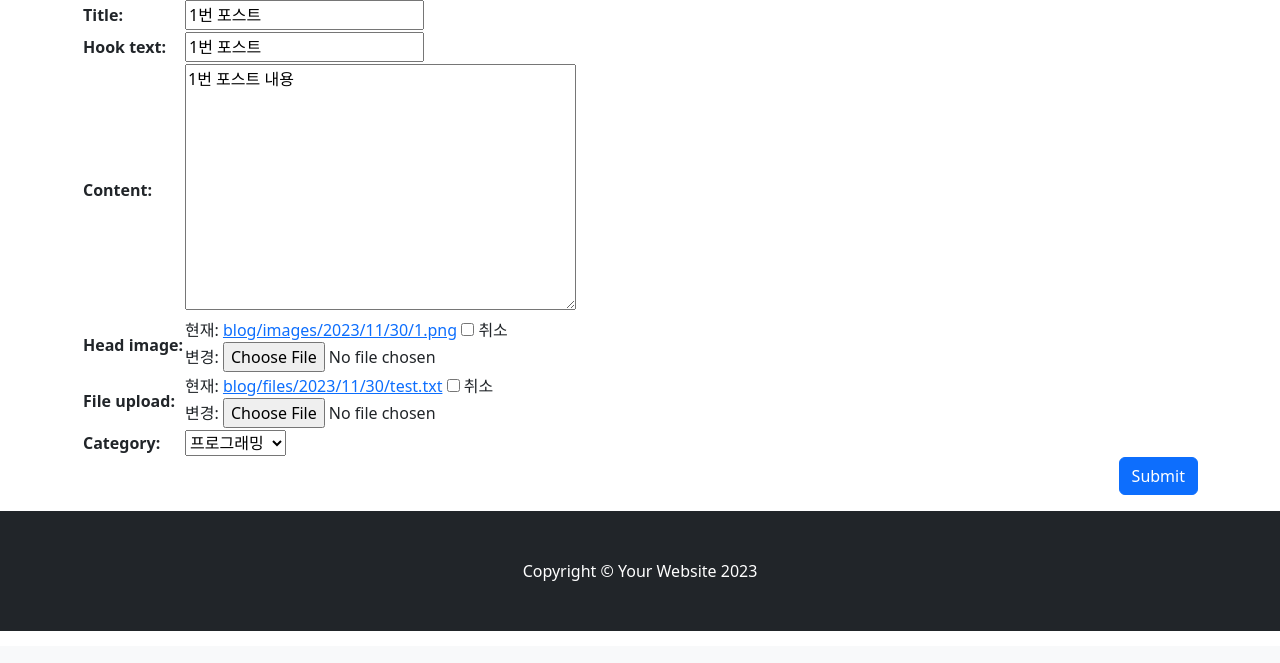
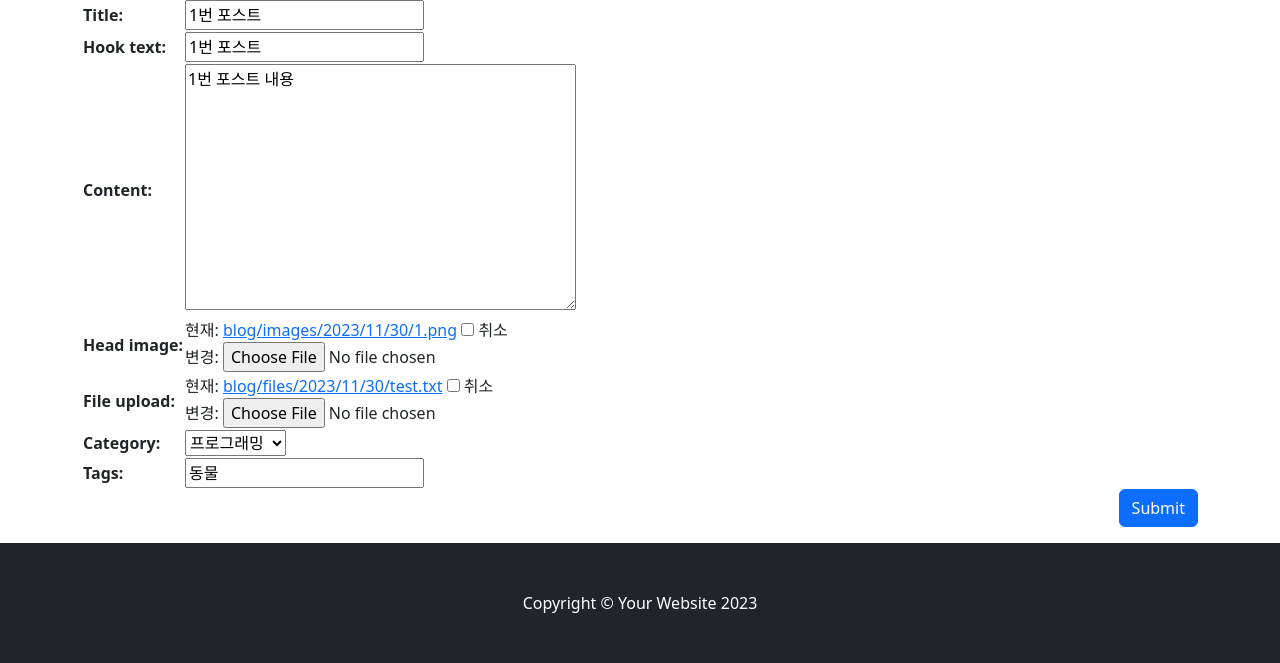
Before and after one commit to hitorry92/do_it_django_a_to_z, a Django app: page /blog/update_post/1/ in a window 1280 px wide. Shown: the part 154-817 px from the top of the page. Before the commit the page ends 785 px from the top, so only its background shows below. Run offline with Django 4.2, Linux system fonts and the light colour scheme; a user stored in the database is signed in; data comes from the database, SQL or seed files in the repository; some libraries are stand-ins or nearby versions.

Commit message:
포스트를 수정할 때 텍스트로 태그 지정하기

```diff
--- a/blog/templates/blog/post_update_form.html
+++ b/blog/templates/blog/post_update_form.html
@@ -8,6 +8,12 @@
   <form method="post" enctype="multipart/form-data">{% csrf_token %}
     <table>
       {{ form }}
+        <tr>
+          <th>
+            <label for="id_tags_str">Tags:</label>
+          </th>
+          <td><input type="text" name="tags_str" id="id_tags_str" value="{{ tags_str_default }}"></td>
+        </tr>
       </table>
       <button type="submit" class="btn btn-primary float-end">Submit</button>
     </form>
--- a/blog/views.py
+++ b/blog/views.py
@@ -69,11 +69,41 @@ class PostUpdate(LoginRequiredMixin, UpdateView):
 
     template_name = "blog/post_update_form.html"
 
+    def get_context_data(self, **kwargs):
+        context = super(PostUpdate, self).get_context_data()
+        if self.object.tags.exists():
+            tags_str_list = list()
+            for t in self.object.tags.all():
+                tags_str_list.append(t.name)
+            context["tags_str_default"] = "; ".join(tags_str_list)
+
+        return context
+
     def dispatch(self, request, *args, **kwargs):
         if request.user.is_authenticated and request.user == self.get_object().author:
             return super(PostUpdate, self).dispatch(request, *args, **kwargs)
         else:
             raise PermissionDenied
+
+    def form_valid(self, form):
+        response = super(PostUpdate, self).form_valid(form)
+        self.object.tags.clear()
+
+        tags_str = self.request.POST.get("tags_str")
+        if tags_str:
+            tags_str = tags_str.strip()
+            tags_str = tags_str.replace(",", ";")
+            tags_list = tags_str.split(";")
+
+            for t in tags_list:
+                t = t.strip()
+                tag, is_tag_created = Tag.objects.get_or_create(name=t)
+                if is_tag_created:
+                    tag.slug = slugify(t, allow_unicode=True)
+                    tag.save()
+                self.object.tags.add(tag)
+
+        return response
 
 
 def category_page(request, slug):
```
Also changed, not shown: blog/tests.py (+9 -0 lines).
